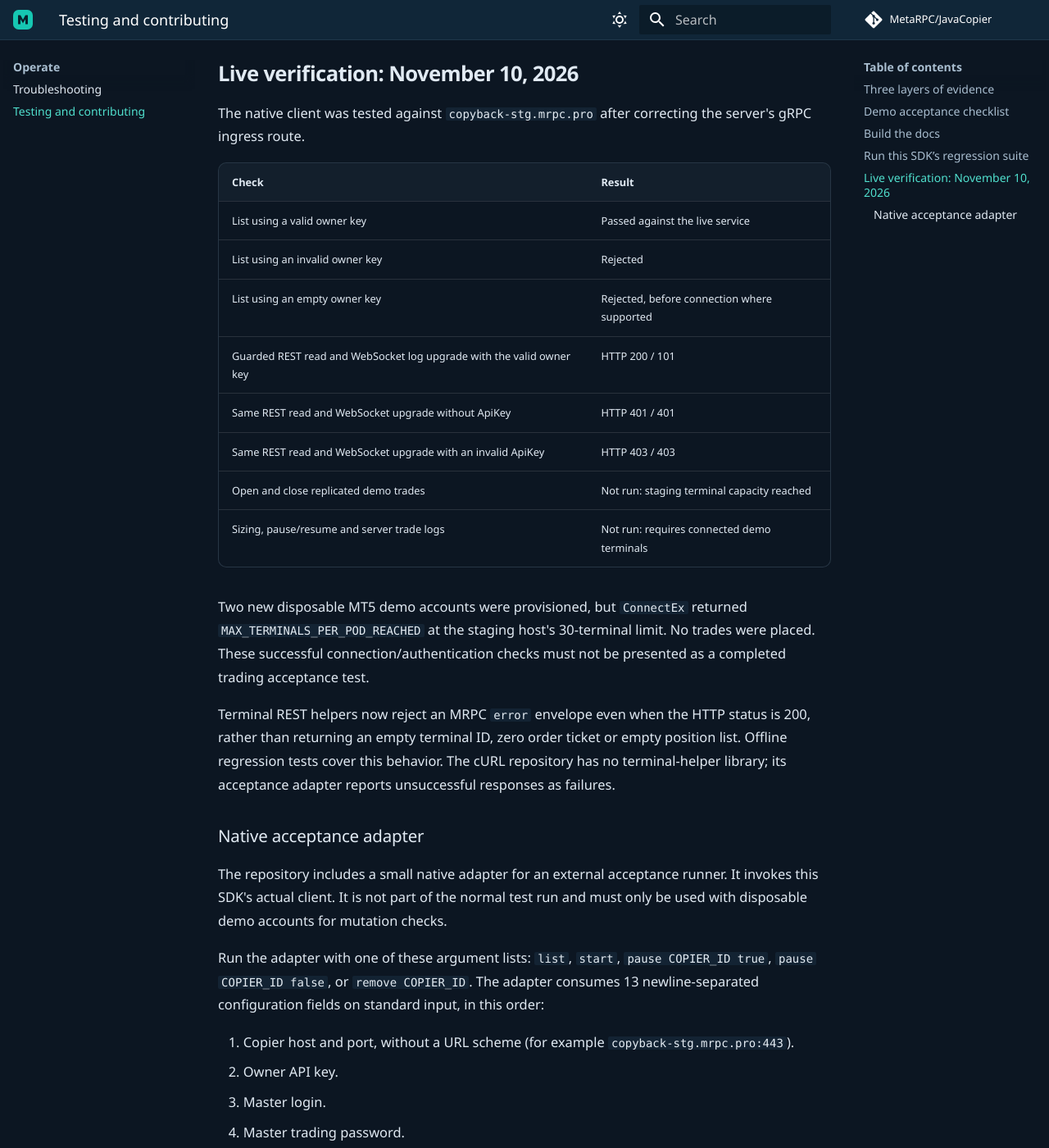
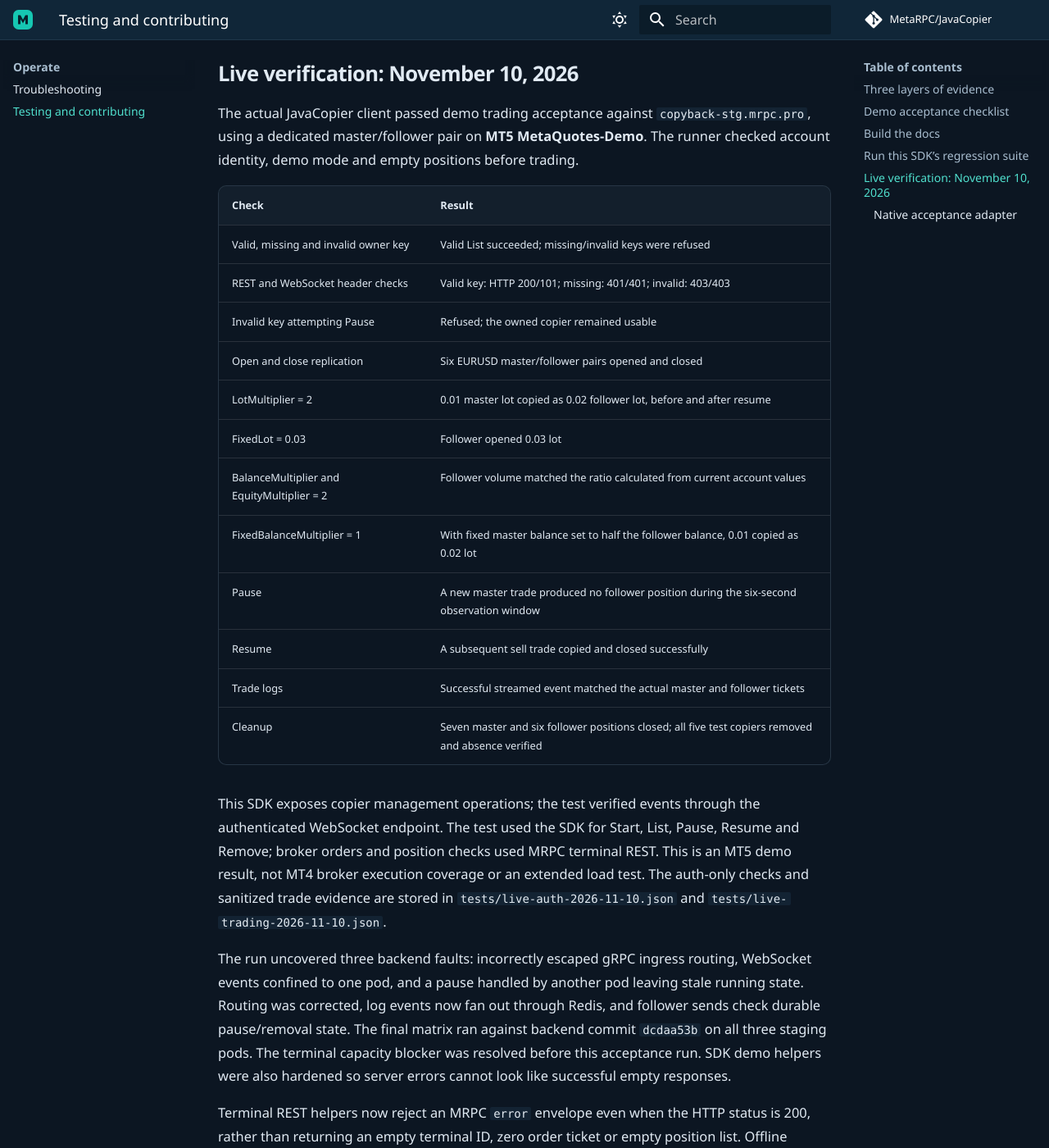
Before and after one commit to MetaRPC/JavaCopier, an MkDocs documentation site: the page built from docs/testing.md, in a window 1280 px wide and 1400 px high, scrolled down 1539 px. Shown: the whole window at 82% size. Built offline with MkDocs 1.6.1 and Material for MkDocs 9.7.7, drawn with Linux system fonts in a browser that asks for light colours; comment, search, counter and statistics services are not loaded; some of the changed text lies outside the part shown.

Commit message:
Verify demo trading lifecycle and publish live acceptance evidence

````diff
--- a/docs/testing.md
+++ b/docs/testing.md
@@ -34,24 +34,30 @@
 mvn test
 ```
 
-The November 10 audit passed the SDK build/tests and strict documentation/link checks in GitHub Actions. Tests cover the implemented transport, key validation and relevant regression cases; they are not a claim that live broker replication was performed.
+The November 10 audit passed the SDK build/tests and strict documentation/link checks in GitHub Actions. Offline tests cover transport, key validation and relevant regressions. The separate live acceptance results below verify broker replication.
 
 ## Live verification: November 10, 2026
 
-The native client was tested against `copyback-stg.mrpc.pro` after correcting the server's gRPC ingress route.
+The actual JavaCopier client passed demo trading acceptance against `copyback-stg.mrpc.pro`, using a dedicated master/follower pair on **MT5 MetaQuotes-Demo**. The runner checked account identity, demo mode and empty positions before trading.
 
 | Check | Result |
 |---|---|
-| List using a valid owner key | Passed against the live service |
-| List using an invalid owner key | Rejected |
-| List using an empty owner key | Rejected, before connection where supported |
-| Guarded REST read and WebSocket log upgrade with the valid owner key | HTTP 200 / 101 |
-| Same REST read and WebSocket upgrade without ApiKey | HTTP 401 / 401 |
-| Same REST read and WebSocket upgrade with an invalid ApiKey | HTTP 403 / 403 |
-| Open and close replicated demo trades | Not run: staging terminal capacity reached |
-| Sizing, pause/resume and server trade logs | Not run: requires connected demo terminals |
+| Valid, missing and invalid owner key | Valid List succeeded; missing/invalid keys were refused |
+| REST and WebSocket header checks | Valid key: HTTP 200/101; missing: 401/401; invalid: 403/403 |
+| Invalid key attempting Pause | Refused; the owned copier remained usable |
+| Open and close replication | Six EURUSD master/follower pairs opened and closed |
+| LotMultiplier = 2 | 0.01 master lot copied as 0.02 follower lot, before and after resume |
+| FixedLot = 0.03 | Follower opened 0.03 lot |
+| BalanceMultiplier and EquityMultiplier = 2 | Follower volume matched the ratio calculated from current account values |
+| FixedBalanceMultiplier = 1 | With fixed master balance set to half the follower balance, 0.01 copied as 0.02 lot |
+| Pause | A new master trade produced no follower position during the six-second observation window |
+| Resume | A subsequent sell trade copied and closed successfully |
+| Trade logs | Successful streamed event matched the actual master and follower tickets |
+| Cleanup | Seven master and six follower positions closed; all five test copiers removed and absence verified |
 
-Two new disposable MT5 demo accounts were provisioned, but `ConnectEx` returned `MAX_TERMINALS_PER_POD_REACHED` at the staging host's 30-terminal limit. No trades were placed. These successful connection/authentication checks must not be presented as a completed trading acceptance test.
+This SDK exposes copier management operations; the test verified events through the authenticated WebSocket endpoint. The test used the SDK for Start, List, Pause, Resume and Remove; broker orders and position checks used MRPC terminal REST. This is an MT5 demo result, not MT4 broker execution coverage or an extended load test. The auth-only checks and sanitized trade evidence are stored in `tests/live-auth-2026-11-10.json` and `tests/live-trading-2026-11-10.json`.
+
+The run uncovered three backend faults: incorrectly escaped gRPC ingress routing, WebSocket events confined to one pod, and a pause handled by another pod leaving stale running state. Routing was corrected, log events now fan out through Redis, and follower sends check durable pause/removal state. The final matrix ran against backend commit `dcdaa53b` on all three staging pods. The terminal capacity blocker was resolved before this acceptance run. SDK demo helpers were also hardened so server errors cannot look like successful empty responses.
 
 Terminal REST helpers now reject an MRPC `error` envelope even when the HTTP status is 200, rather than returning an empty terminal ID, zero order ticket or empty position list. Offline regression tests cover this behavior. The cURL repository has no terminal-helper library; its acceptance adapter reports unsuccessful responses as failures.
 
````
Also changed, not shown: 2 other files.
